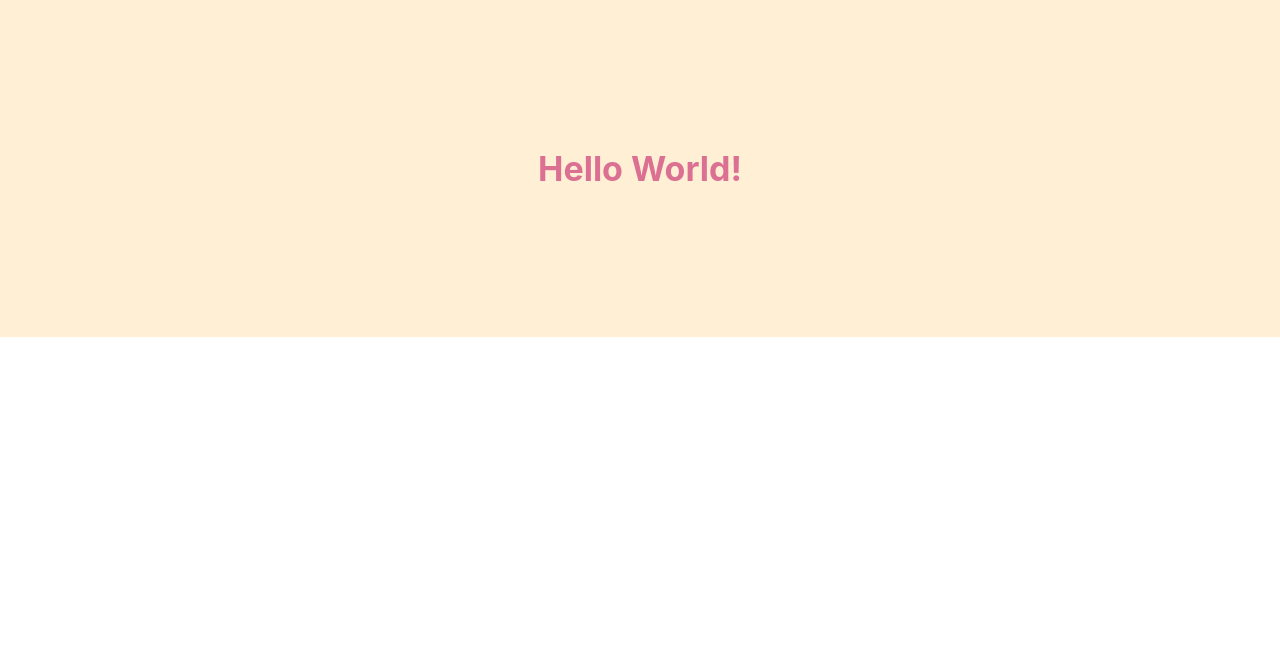
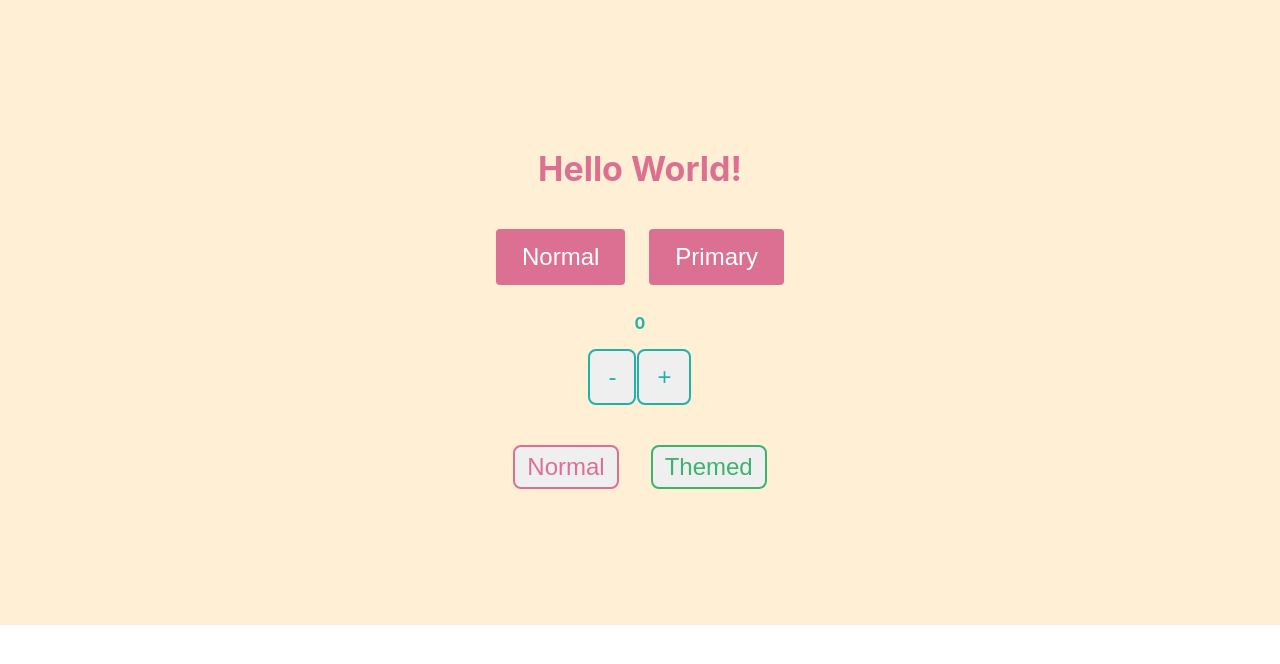
Before and after one commit to sangay-yonten/styled-components-demo, a React (Create React App) app: page / in a window 1280 px wide. Shown: the top 664 px of the page. Built offline with nearby package versions, Linux system fonts and the light colour scheme.

Commit message:
feature: theme provider demo

```diff
--- a/src/app/App.tsx
+++ b/src/app/App.tsx
@@ -1,7 +1,8 @@
 import React from 'react';
 import styled from 'styled-components';
 import PropsComponent from './main/props';
-import Counter from "./main/simplified";
+import Counter from './main/simplified';
+import ThemeProviderComponent from './main/theme-provider';
 
 const Title = styled.h1`
   font-size: 34px;
@@ -23,8 +24,11 @@ const App = () => {
         <Title>
           Hello World!
         </Title>
+        {/* Props Demo */}
+        <PropsComponent/>
         {/* Simplified code demo */}
-        {/*<Counter/>*/}
+        <Counter/>
+        <ThemeProviderComponent/>
       </Wrapper>
   );
 }
--- /dev/null
+++ b/src/app/main/theme-provider.tsx
@@ -0,0 +1,48 @@
+import React from 'react';
+import styled, { ThemeProvider } from 'styled-components';
+
+const ThemeProviderContainer = styled.div`
+  display: flex;
+  flex-direction: row;
+  justify-content: center;
+  align-items: center;
+  margin-top: 24px;
+`;
+
+// Define what props.theme will look like
+const theme = {
+    main: "mediumseagreen"
+};
+
+// Define our button, but with the use of props.theme this time
+const Button = styled.button`
+  font-size: 24px;
+  margin: 16px;
+  padding: 06px 12px;
+  border-radius: 8px;
+
+  /* Color the border and text with theme.main */
+  color: ${props => props.theme.main};
+  border: 2px solid ${props => props.theme.main};
+`;
+
+// We are passing a default theme for Buttons that arent wrapped in the ThemeProvider
+Button.defaultProps = {
+    theme: {
+        main: "palevioletred"
+    }
+}
+
+const ThemeProviderComponent = () => {
+    return (
+        <ThemeProviderContainer>
+            <Button>Normal</Button>
+
+            <ThemeProvider theme={theme}>
+                <Button>Themed</Button>
+            </ThemeProvider>
+        </ThemeProviderContainer>
+    );
+};
+
+export default ThemeProviderComponent;
```
